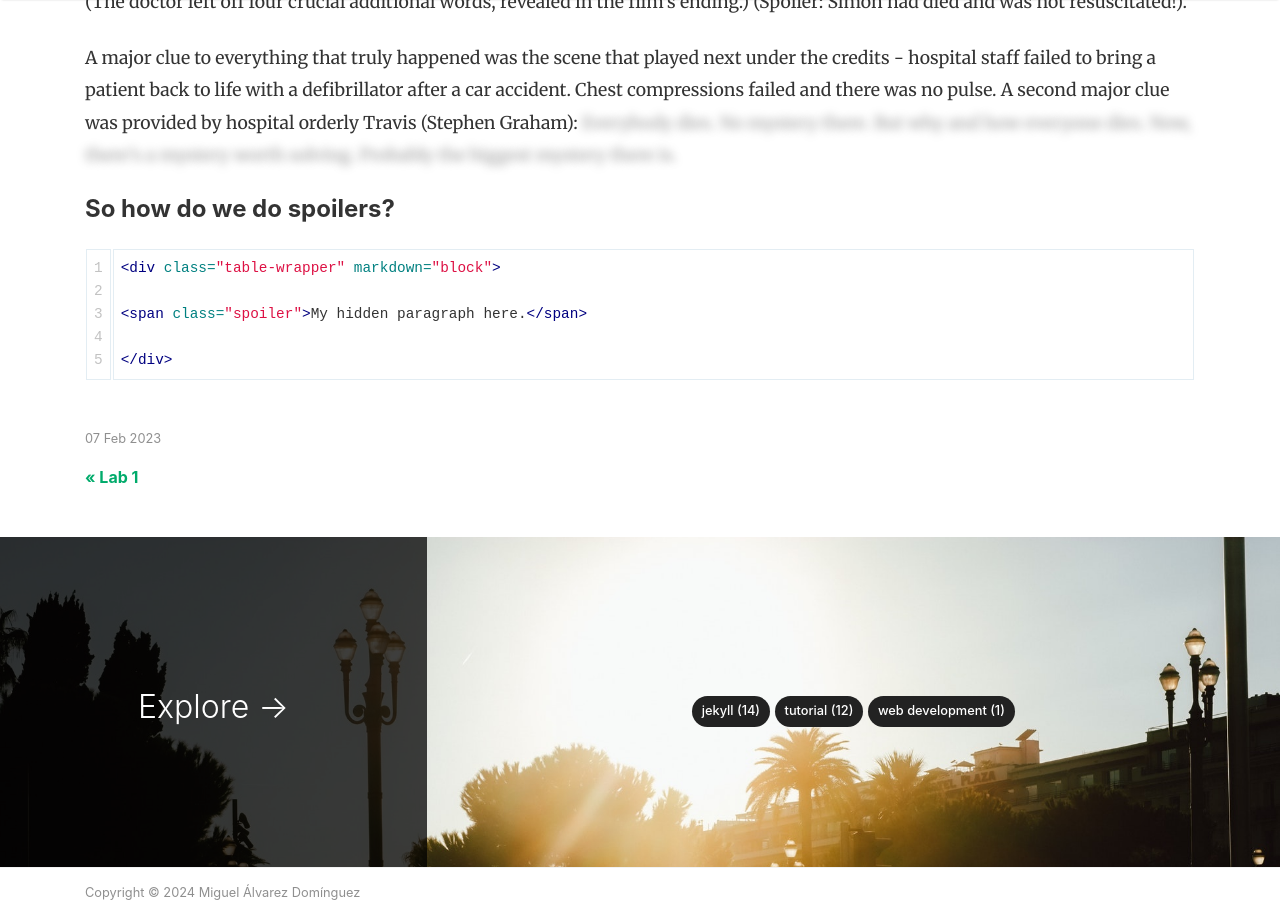
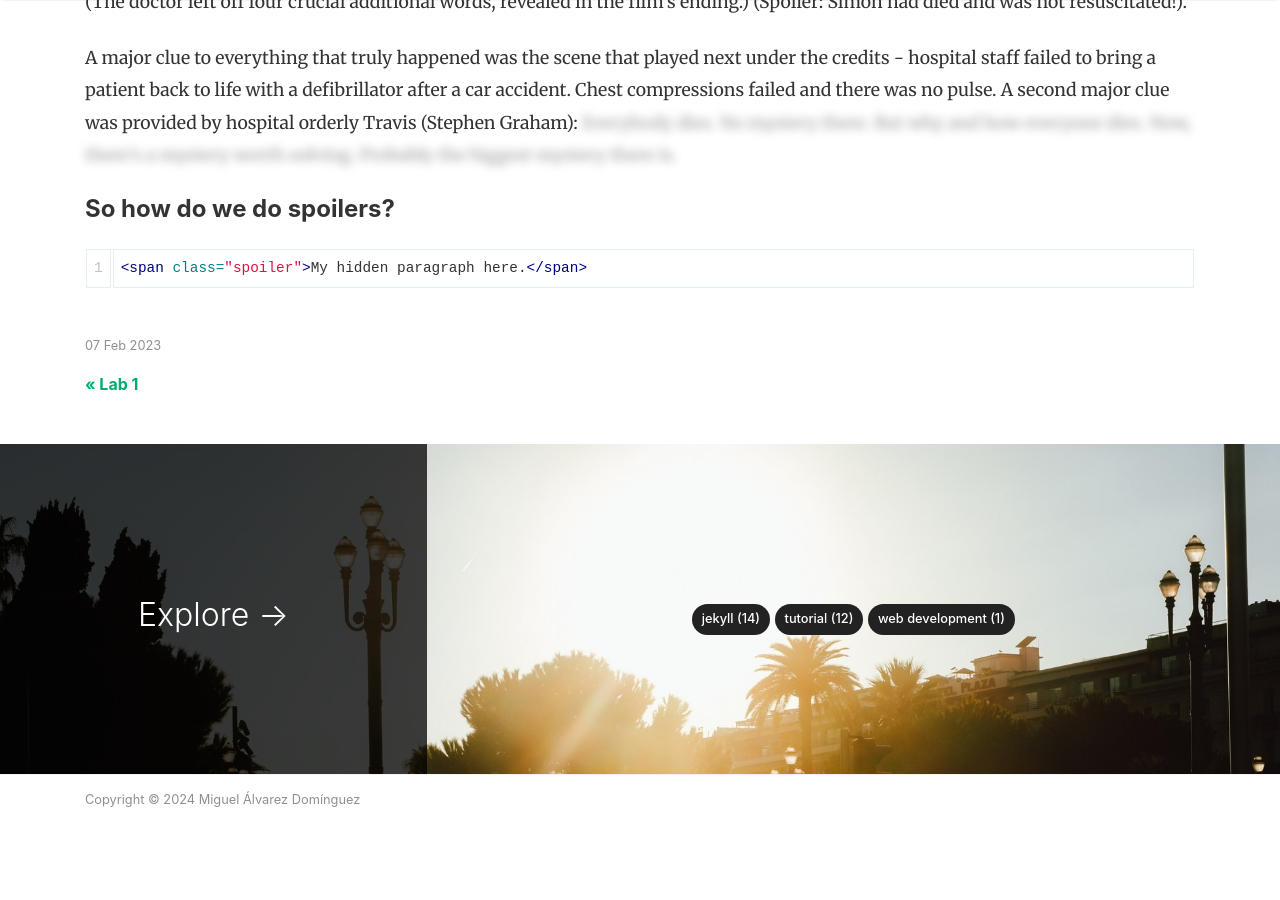
Before and after one commit to miguelalvarezd/FastRobots, a Jekyll site: the page built from _posts/2023-02-07-lab-3.md, in a window 1280 px wide and 900 px high, scrolled down 1135 px. Built offline with Jekyll 4.4.1, drawn with Linux system fonts in a browser that asks for light colours; nearby versions of some CDN libraries; comment, search, counter and statistics services are not loaded; after the commit the page ends 1972 px from its top, so only the background shows below that.

Commit message:
Update 2023-02-07-lab-3.md

````diff
--- a/_posts/2023-02-07-lab-3.md
+++ b/_posts/2023-02-07-lab-3.md
@@ -22,10 +22,11 @@ A major clue to everything that truly happened was the scene that played next un
 
 #### So how do we do spoilers?
 
-```html
+
 <div class="table-wrapper" markdown="block">
 
+```html
 <span class="spoiler">My hidden paragraph here.</span>
+```
 
 </div>
-```
````
